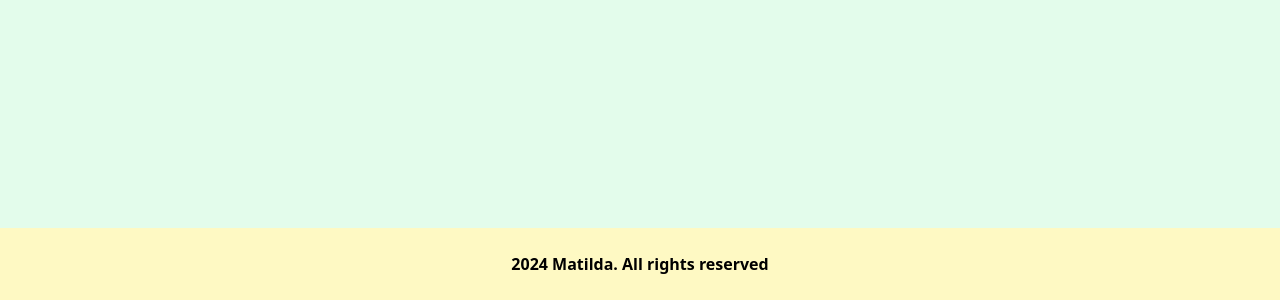
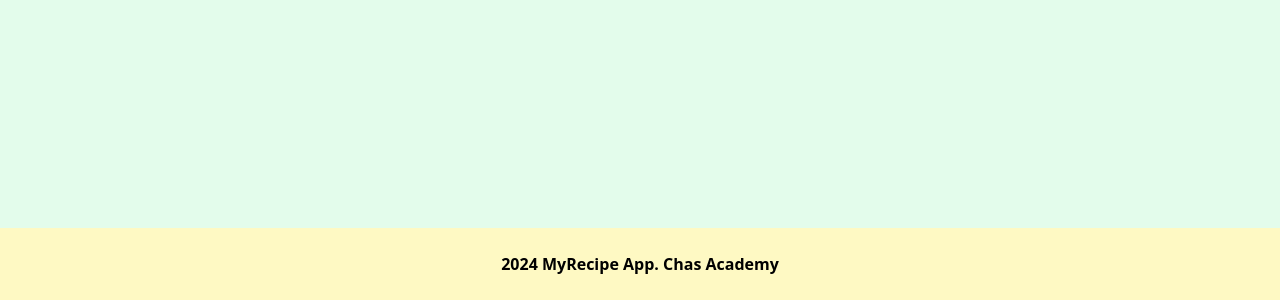
Before and after one commit to chas-academy/u06-fullstack-recipe-app-MatildaAK, an Angular app in the folder Recipe-frontend/: page / in a window 1280 px wide. Shown: the part 748-1048 px from the top of the page. Built offline with nearby package versions, Linux system fonts and the light colour scheme; no server answers.

Commit message:
changed text in footer

```diff
--- a/Recipe-frontend/src/app/app.component.html
+++ b/Recipe-frontend/src/app/app.component.html
@@ -60,6 +60,6 @@
 
 <footer>
   <div class="bg-yellow p-6">
-    <div class="text-center font-bold">2024 Matilda. All rights reserved </div>
+    <div class="text-center font-bold">2024 MyRecipe App. Chas Academy </div>
   </div>
 </footer>
```
